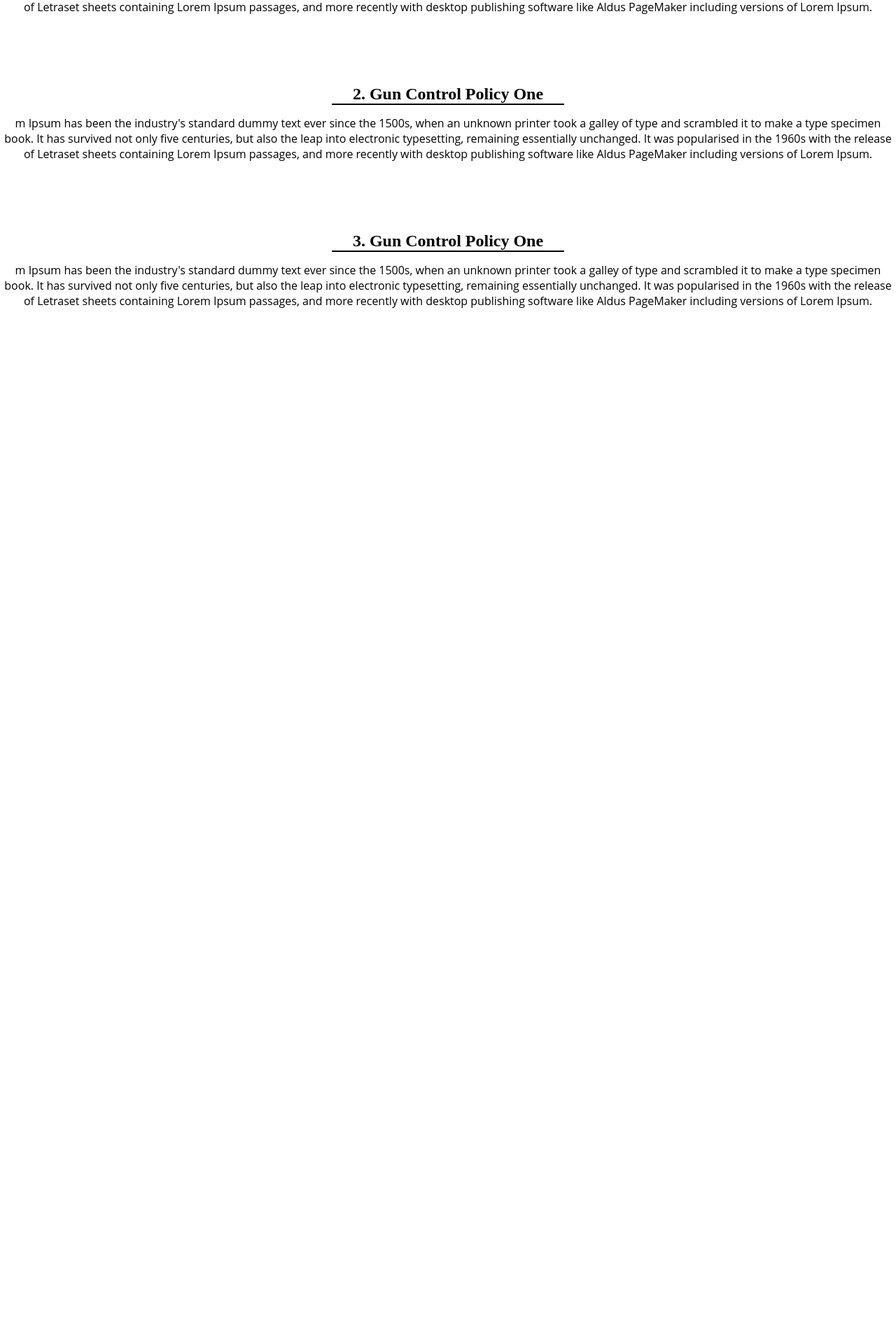
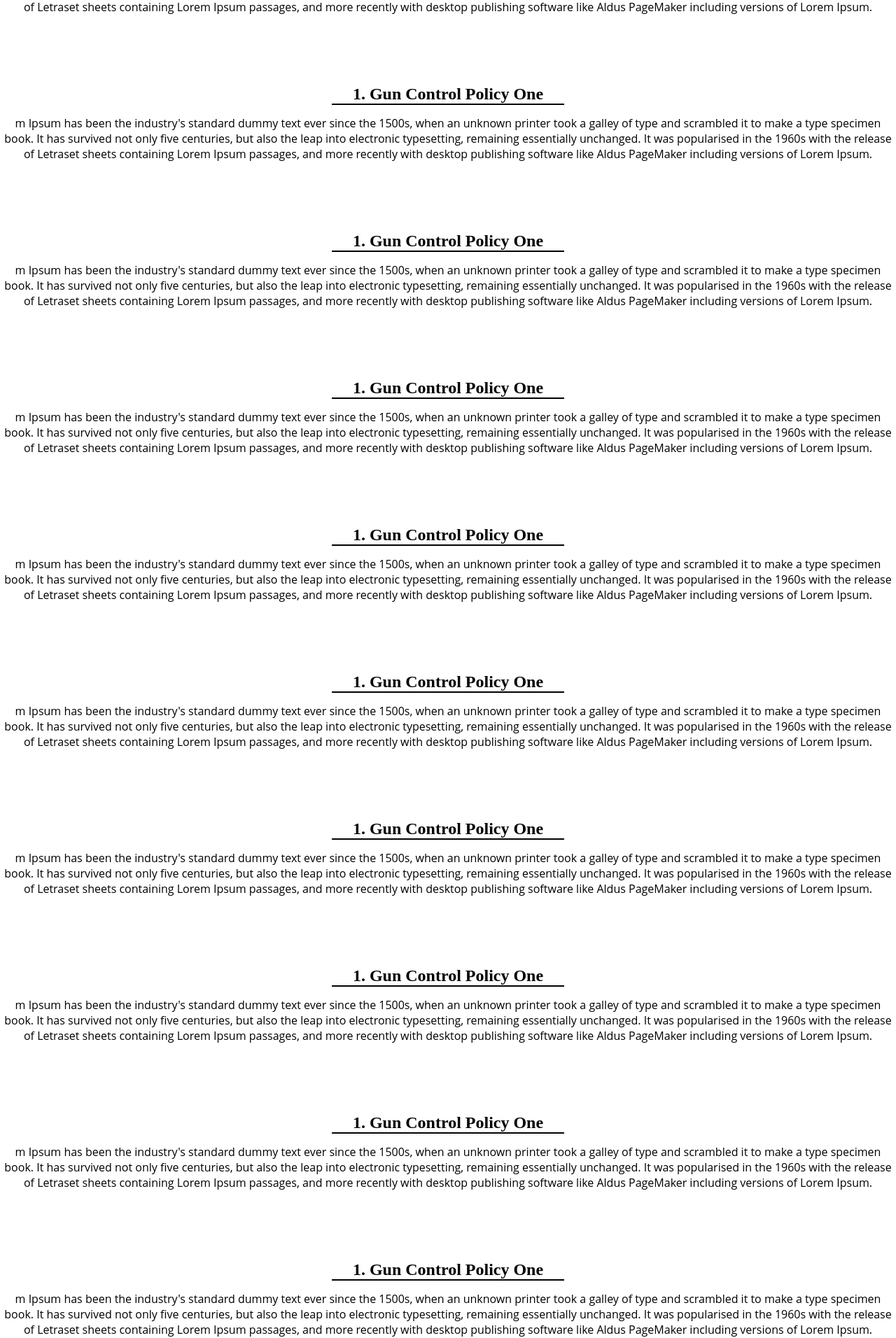
Before and after one commit to Hiccup246/gun-control-policies, a Nuxt app: page / in a window 1280 px wide. Shown: the part 109-2021 px from the top of the page at 70% size. Before the commit the page ends 800 px from the top, so only its background shows below. Built offline with nearby package versions, Linux system fonts and the light colour scheme.

Commit message:
Create GunControl component and use it in index

```diff
--- /dev/null
+++ b/components/GunPolicy.vue
@@ -0,0 +1,38 @@
+<template>
+  <div class="policy">
+      <h2 class="policy-header">
+        {{ name }}
+      </h2>
+
+      <slot />
+  </div>
+</template>
+
+<script>
+  export default {
+  props: {
+    name: String
+  },
+  setup(props) {
+    console.log(props.name)
+  }
+}
+</script>
+
+
+<style scoped>
+  .policy-header {
+    font-family: 'Tiro Gurmukhi', serif;
+    margin-bottom: 15px;
+    margin-left: auto;
+    margin-right: auto;
+    padding: 0 30px;
+    border-bottom: 2px solid black;
+    width: fit-content;
+  }
+
+  .policy {
+    text-align: center;
+    margin-bottom: 100px;
+  }
+</style>
--- a/pages/index.vue
+++ b/pages/index.vue
@@ -1,41 +1,43 @@
 <template>
   <div>
-    <div class="policy">
-      <h2 class="policy-header">1. Gun Control Policy One</h2>
+    <GunPolicy name="1. Gun Control Policy One">
       <p>m Ipsum has been the industry's standard dummy text ever since the 1500s, when an unknown printer took a galley of type and scrambled it to make a type specimen book. It has survived not only five centuries, but also the leap into electronic typesetting, remaining essentially unchanged. It was popularised in the 1960s with the release of Letraset sheets containing Lorem Ipsum passages, and more recently with desktop publishing software like Aldus PageMaker including versions of Lorem Ipsum.</p>
-    </div>
+    </GunPolicy>
 
-    <div class="policy">
-      <h2 class="policy-header">2. Gun Control Policy One</h2>
+    <GunPolicy name="1. Gun Control Policy One">
       <p>m Ipsum has been the industry's standard dummy text ever since the 1500s, when an unknown printer took a galley of type and scrambled it to make a type specimen book. It has survived not only five centuries, but also the leap into electronic typesetting, remaining essentially unchanged. It was popularised in the 1960s with the release of Letraset sheets containing Lorem Ipsum passages, and more recently with desktop publishing software like Aldus PageMaker including versions of Lorem Ipsum.</p>
-    </div>
+    </GunPolicy>
 
-    <div class="policy">
-      <h2 class="policy-header">3. Gun Control Policy One</h2>
+    <GunPolicy name="1. Gun Control Policy One">
       <p>m Ipsum has been the industry's standard dummy text ever since the 1500s, when an unknown printer took a galley of type and scrambled it to make a type specimen book. It has survived not only five centuries, but also the leap into electronic typesetting, remaining essentially unchanged. It was popularised in the 1960s with the release of Letraset sheets containing Lorem Ipsum passages, and more recently with desktop publishing software like Aldus PageMaker including versions of Lorem Ipsum.</p>
-    </div>
+    </GunPolicy>
+
+    <GunPolicy name="1. Gun Control Policy One">
+      <p>m Ipsum has been the industry's standard dummy text ever since the 1500s, when an unknown printer took a galley of type and scrambled it to make a type specimen book. It has survived not only five centuries, but also the leap into electronic typesetting, remaining essentially unchanged. It was popularised in the 1960s with the release of Letraset sheets containing Lorem Ipsum passages, and more recently with desktop publishing software like Aldus PageMaker including versions of Lorem Ipsum.</p>
+    </GunPolicy>
+
+    <GunPolicy name="1. Gun Control Policy One">
+      <p>m Ipsum has been the industry's standard dummy text ever since the 1500s, when an unknown printer took a galley of type and scrambled it to make a type specimen book. It has survived not only five centuries, but also the leap into electronic typesetting, remaining essentially unchanged. It was popularised in the 1960s with the release of Letraset sheets containing Lorem Ipsum passages, and more recently with desktop publishing software like Aldus PageMaker including versions of Lorem Ipsum.</p>
+    </GunPolicy>
+
+    <GunPolicy name="1. Gun Control Policy One">
+      <p>m Ipsum has been the industry's standard dummy text ever since the 1500s, when an unknown printer took a galley of type and scrambled it to make a type specimen book. It has survived not only five centuries, but also the leap into electronic typesetting, remaining essentially unchanged. It was popularised in the 1960s with the release of Letraset sheets containing Lorem Ipsum passages, and more recently with desktop publishing software like Aldus PageMaker including versions of Lorem Ipsum.</p>
+    </GunPolicy>
+
+    <GunPolicy name="1. Gun Control Policy One">
+      <p>m Ipsum has been the industry's standard dummy text ever since the 1500s, when an unknown printer took a galley of type and scrambled it to make a type specimen book. It has survived not only five centuries, but also the leap into electronic typesetting, remaining essentially unchanged. It was popularised in the 1960s with the release of Letraset sheets containing Lorem Ipsum passages, and more recently with desktop publishing software like Aldus PageMaker including versions of Lorem Ipsum.</p>
+    </GunPolicy>
+
+    <GunPolicy name="1. Gun Control Policy One">
+      <p>m Ipsum has been the industry's standard dummy text ever since the 1500s, when an unknown printer took a galley of type and scrambled it to make a type specimen book. It has survived not only five centuries, but also the leap into electronic typesetting, remaining essentially unchanged. It was popularised in the 1960s with the release of Letraset sheets containing Lorem Ipsum passages, and more recently with desktop publishing software like Aldus PageMaker including versions of Lorem Ipsum.</p>
+    </GunPolicy>
+
+    <GunPolicy name="1. Gun Control Policy One">
+      <p>m Ipsum has been the industry's standard dummy text ever since the 1500s, when an unknown printer took a galley of type and scrambled it to make a type specimen book. It has survived not only five centuries, but also the leap into electronic typesetting, remaining essentially unchanged. It was popularised in the 1960s with the release of Letraset sheets containing Lorem Ipsum passages, and more recently with desktop publishing software like Aldus PageMaker including versions of Lorem Ipsum.</p>
+    </GunPolicy>
+
+    <GunPolicy name="1. Gun Control Policy One">
+      <p>m Ipsum has been the industry's standard dummy text ever since the 1500s, when an unknown printer took a galley of type and scrambled it to make a type specimen book. It has survived not only five centuries, but also the leap into electronic typesetting, remaining essentially unchanged. It was popularised in the 1960s with the release of Letraset sheets containing Lorem Ipsum passages, and more recently with desktop publishing software like Aldus PageMaker including versions of Lorem Ipsum.</p>
+    </GunPolicy>
   </div>
 </template>
-
-<script>
-
-
-</script>
-
-<style>
-
-  .policy-header {
-    font-family: 'Tiro Gurmukhi', serif;
-    margin-bottom: 15px;
-    margin-left: auto;
-    margin-right: auto;
-    padding: 0 30px;
-    border-bottom: 2px solid black;
-    width: fit-content;
-  }
-
-  .policy {
-    text-align: center;
-    margin-bottom: 100px;
-  }
-</style>
```
